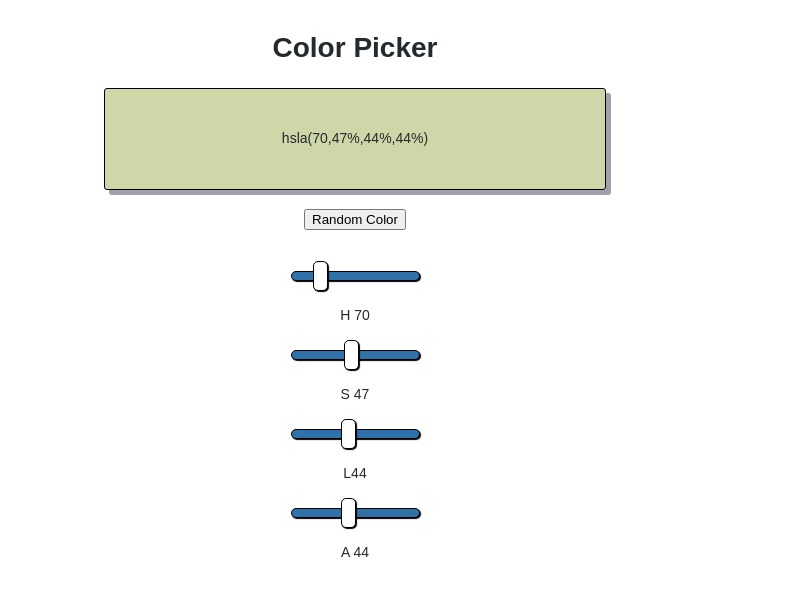
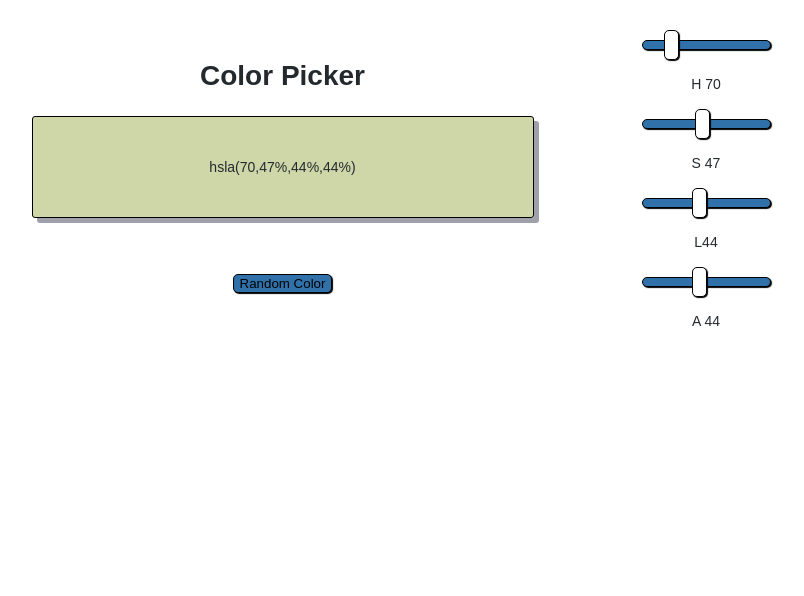
Before and after one commit to Amheisern/ColorPicker, a React (Vite) app: page / in a window 1280 px wide. Shown: the top 596 px of the page, without its empty margins (285-1089 px from the left). Built offline with nearby package versions, Linux system fonts and the light colour scheme.

Commit message:
css work to make program mobile friendly and resposive

```diff
--- a/src/components/Picker.tsx
+++ b/src/components/Picker.tsx
@@ -53,6 +53,7 @@ export function Picker() {
 
   return (
     <div>
+      <header>
         <h1>Color Picker</h1>
         <div className="box" style={newStyle}>
           {alphaValue < 100 ? <p>{newBackgroundColor}</p> : <p></p>}
@@ -60,7 +61,9 @@ export function Picker() {
         <h3>
           <button onClick={handleClickRandomColorButton}>Random Color</button>
         </h3>
-      <div>
+      </header>
+      <body>
+        <section>
           <input
             value={hueValue}
             onChange={handleHueSlideValue}
@@ -71,9 +74,8 @@ export function Picker() {
             max="360"
           />
           <label htmlFor="Hue">H {hueValue}</label>
-      </div>
-
-      <div>
+        </section>
+        <section>
           <input
             value={saturationValue}
             onChange={handleSaturationValue}
@@ -84,9 +86,8 @@ export function Picker() {
             max="100%"
           />
           <label htmlFor="Saturation">S {saturationValue}</label>
-      </div>
-
-      <div>
+        </section>
+        <section>
           <input
             value={lightnessValue}
             onChange={handleLightnessValue}
@@ -97,8 +98,8 @@ export function Picker() {
             max="100%"
           />
           <label htmlFor="Lightness">L{lightnessValue}</label>
-      </div>
-      <div>
+        </section>
+        <section>
           <input
             value={alphaValue}
             onChange={handleAlphaValue}
@@ -109,7 +110,8 @@ export function Picker() {
             max="100"
           />
           <label htmlFor="Alpha">A {alphaValue}</label>
-      </div>
+        </section>
+      </body>
     </div>
   )
 }
--- a/src/index.scss
+++ b/src/index.scss
@@ -6,7 +6,24 @@ html {
   height: 100%;
   background-color: transparent;
 }
-
+header {
+  display: flex;
+  flex-direction: column;
+  align-items: center;
+  // justify-content: center;
+}
+h3 button {
+  margin-top: 40px;
+  box-shadow: 1px 1px 1px #000000;
+  background: #3071a9;
+  border-radius: 5px;
+  border: 1px solid #000000;
+}
+label {
+  display: flex;
+  align-items: center;
+  justify-content: center;
+}
 div {
   font-size: 14px;
   line-height: 1.5;
@@ -15,7 +32,7 @@ div {
   margin: 0;
   min-height: 100%;
   display: flex;
-  justify-content: center;
+  justify-content: space-evenly;
   flex-direction: column;
   align-items: center;
   background-color: pattern-linear(gray, white);
@@ -116,3 +133,25 @@ input[type='range']:focus::-ms-fill-lower {
 input[type='range']:focus::-ms-fill-upper {
   background: #3071a9;
 }
+@media all and (min-width: 1001px) {
+  div {
+    font-size: 14px;
+    line-height: 1.5;
+    color: #24292e;
+    list-style: none;
+    margin: 0;
+    min-height: 100%;
+    flex-direction: row;
+    align-content: flex-start;
+    // align-items: center;
+  }
+  body {
+    padding-left: 100px;
+  }
+  section {
+    display: flex;
+    flex-direction: column;
+    align-content: flex-end;
+    justify-content: space-evenly;
+  }
+}
```
Lines whose indentation alone changed are shown as unchanged.
